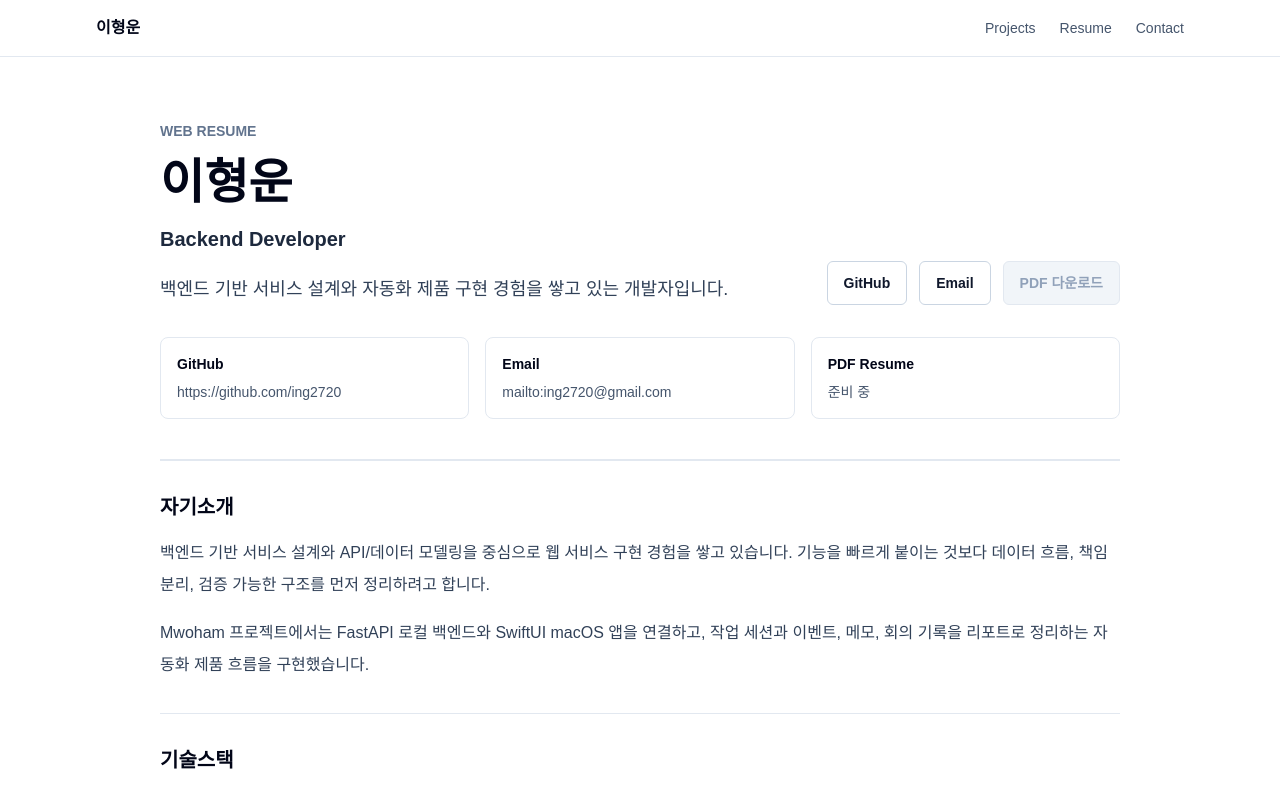
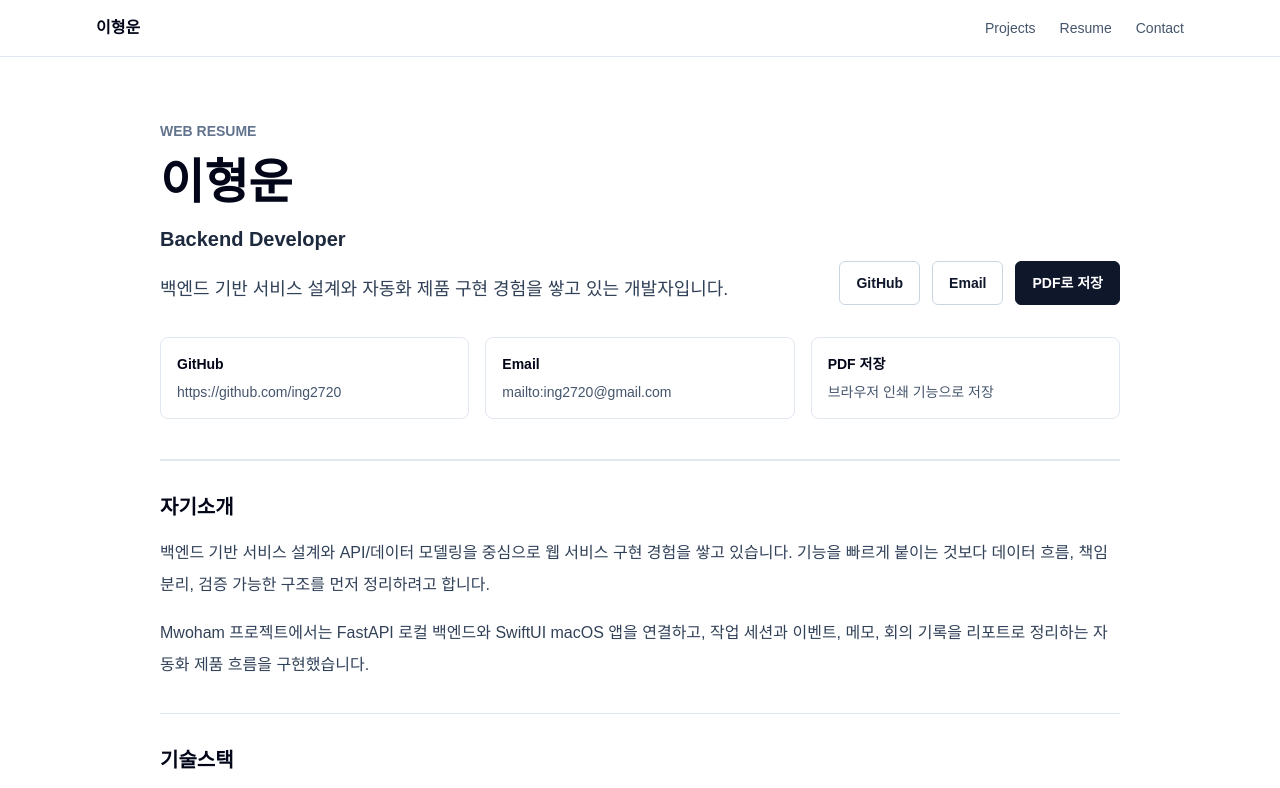
Before and after one commit to ing2720/profile, a Next.js app: page /resume in a window 1280 px wide. Shown: the top 788 px of the page. Built offline with nearby package versions, Linux system fonts and the light colour scheme.

Commit message:
feat: support resume print export

```diff
--- a/src/app/globals.css
+++ b/src/app/globals.css
@@ -25,6 +25,16 @@ body {
   }
 
   body {
+    background: #ffffff;
     font-size: 12px;
   }
+
+  main {
+    background: #ffffff !important;
+  }
+
+  a,
+  button {
+    box-shadow: none !important;
+  }
 }
--- a/src/app/resume/page.tsx
+++ b/src/app/resume/page.tsx
@@ -1,11 +1,10 @@
 import type { Metadata } from "next";
-import { existsSync } from "node:fs";
-import { join } from "node:path";
 import { Footer } from "@/components/layout/Footer";
 import { Header } from "@/components/layout/Header";
 import { Badge } from "@/components/ui/Badge";
 import { ButtonLink } from "@/components/ui/ButtonLink";
 import { DetailSection } from "@/components/ui/DetailSection";
+import { PrintButton } from "@/components/ui/PrintButton";
 import { ProjectCard } from "@/components/ui/ProjectCard";
 import { experiences } from "@/data/experiences";
 import { profile } from "@/data/profile";
@@ -38,10 +37,6 @@ function getDisplayValue(href: string, fallback: string) {
 }
 
 export default function ResumePage() {
-  // TODO: public/resume.pdf 파일이 추가되면 아래 버튼이 자동으로 활성화됩니다.
-  const hasResumePdf = existsSync(join(process.cwd(), "public", "resume.pdf"));
-  const resumePdfHref = hasResumePdf ? profile.links.resumePdf.href : undefined;
-
   return (
     <>
       <Header />
@@ -66,9 +61,7 @@ export default function ResumePage() {
               <div className="flex flex-wrap gap-3 lg:justify-end print:hidden">
                 <ButtonLink href={profile.links.github.href}>GitHub</ButtonLink>
                 <ButtonLink href={profile.links.email.href}>Email</ButtonLink>
-                <ButtonLink href={resumePdfHref} variant="primary">
-                  PDF 다운로드
-                </ButtonLink>
+                <PrintButton>PDF로 저장</PrintButton>
               </div>
             </div>
 
@@ -86,9 +79,9 @@ export default function ResumePage() {
                 </dd>
               </div>
               <div className="rounded-lg border border-slate-200 p-4">
-                <dt className="font-semibold text-slate-950">PDF Resume</dt>
+                <dt className="font-semibold text-slate-950">PDF 저장</dt>
                 <dd className="mt-2 break-words text-slate-600">
-                  {hasResumePdf ? profile.links.resumePdf.href : "준비 중"}
+                  브라우저 인쇄 기능으로 저장
                 </dd>
               </div>
             </dl>
@@ -114,7 +107,7 @@ export default function ResumePage() {
             <div className="grid gap-5 md:grid-cols-2">
               {skillCategories.map((category) => (
                 <section
-                  className="min-w-0 rounded-lg border border-slate-200 p-5 print:border-slate-300"
+                  className="min-w-0 rounded-lg border border-slate-200 p-5 print:break-inside-avoid print:border-slate-300"
                   key={category.category}
                 >
                   <h2 className="text-base font-bold text-slate-950">
@@ -142,7 +135,7 @@ export default function ResumePage() {
             <div className="space-y-5">
               {experiences.map((experience) => (
                 <section
-                  className="min-w-0 rounded-lg border border-slate-200 p-5 print:border-slate-300"
+                  className="min-w-0 rounded-lg border border-slate-200 p-5 print:break-inside-avoid print:border-slate-300"
                   key={`${experience.organization}-${experience.title}`}
                 >
                   <p className="text-sm font-semibold text-slate-500">
@@ -167,14 +160,16 @@ export default function ResumePage() {
             </div>
           </DetailSection>
 
+          <div className="print:hidden">
             <DetailSection title="링크">
               <div className="flex flex-wrap gap-3">
                 <ButtonLink href={profile.links.github.href}>GitHub</ButtonLink>
                 <ButtonLink href={profile.links.email.href}>Email</ButtonLink>
                 <ButtonLink href="/projects">프로젝트 페이지</ButtonLink>
-              <ButtonLink href={resumePdfHref}>PDF Resume</ButtonLink>
+                <PrintButton>인쇄/PDF 저장</PrintButton>
               </div>
             </DetailSection>
+          </div>
         </article>
       </main>
       <Footer />
--- a/src/components/ui/ButtonLink.tsx
+++ b/src/components/ui/ButtonLink.tsx
@@ -20,7 +20,7 @@ export function ButtonLink({
   variant = "secondary"
 }: ButtonLinkProps) {
   const baseClassName =
-    "inline-flex min-h-11 max-w-full items-center justify-center rounded-md border px-4 py-2 text-center text-sm font-semibold leading-5 transition-colors focus-visible:outline focus-visible:outline-2 focus-visible:outline-offset-2 focus-visible:outline-slate-900";
+    "inline-flex min-h-11 max-w-full items-center justify-center rounded-md border px-4 py-2 text-center text-sm font-semibold leading-5 transition-colors focus-visible:outline focus-visible:outline-2 focus-visible:outline-offset-2 focus-visible:outline-slate-900 print:hidden";
   const variantClassName =
     variant === "primary"
       ? "border-slate-900 bg-slate-900 text-white hover:bg-slate-800"
--- a/src/components/ui/DetailSection.tsx
+++ b/src/components/ui/DetailSection.tsx
@@ -5,7 +5,7 @@ type DetailSectionProps = {
 
 export function DetailSection({ title, children }: DetailSectionProps) {
   return (
-    <section className="border-t border-slate-200 py-7 sm:py-8">
+    <section className="border-t border-slate-200 py-7 print:break-inside-avoid print:py-4 sm:py-8">
       <h2 className="text-xl font-bold leading-7 text-slate-950">{title}</h2>
       <div className="mt-4 min-w-0 text-base leading-8 text-slate-700">
         {children}
--- /dev/null
+++ b/src/components/ui/PrintButton.tsx
@@ -0,0 +1,18 @@
+"use client";
+
+type PrintButtonProps = {
+  children: React.ReactNode;
+};
+
+export function PrintButton({ children }: PrintButtonProps) {
+  return (
+    <button
+      aria-label="현재 웹 이력서 페이지를 인쇄하거나 PDF로 저장"
+      className="inline-flex min-h-11 max-w-full items-center justify-center rounded-md border border-slate-900 bg-slate-900 px-4 py-2 text-center text-sm font-semibold leading-5 text-white transition-colors hover:bg-slate-800 focus-visible:outline focus-visible:outline-2 focus-visible:outline-offset-2 focus-visible:outline-slate-900 print:hidden"
+      onClick={() => window.print()}
+      type="button"
+    >
+      {children}
+    </button>
+  );
+}
--- a/src/components/ui/ProjectCard.tsx
+++ b/src/components/ui/ProjectCard.tsx
@@ -8,7 +8,7 @@ type ProjectCardProps = {
 
 export function ProjectCard({ project }: ProjectCardProps) {
   return (
-    <article className="flex h-full min-w-0 flex-col rounded-lg border border-slate-200 bg-white p-5 shadow-sm sm:p-6">
+    <article className="flex h-full min-w-0 flex-col rounded-lg border border-slate-200 bg-white p-5 shadow-sm print:break-inside-avoid print:shadow-none sm:p-6">
       <div className="min-w-0">
         <p className="text-sm font-semibold text-slate-500">
           {project.slug === "mwoham" ? "Main Project" : "Featured Project"}
--- a/src/data/profile.ts
+++ b/src/data/profile.ts
@@ -29,8 +29,8 @@ export const profile: Profile = {
       href: "mailto:ing2720@gmail.com"
     },
     resumePdf: {
-      label: "Resume PDF",
-      href: "/resume.pdf"
+      label: "Resume",
+      href: "/resume"
     }
   }
 };
--- a/src/data/projects.ts
+++ b/src/data/projects.ts
@@ -184,7 +184,7 @@ export const projects: Project[] = [
       "정적 데이터 기반 콘텐츠 관리",
       "프로젝트 상세 페이지 중심 구조",
       "반응형 UI 구성",
-      "웹 이력서와 PDF 다운로드 제공 예정",
+      "웹 이력서와 브라우저 PDF 저장 흐름",
       "Vercel 배포 예정",
       "SEO 고도화 예정"
     ],
@@ -199,7 +199,7 @@ export const projects: Project[] = [
       "프로젝트 목록과 상세 페이지 제공 예정",
       "모바일 대응 반응형 레이아웃",
       "웹 이력서 페이지 제공 예정",
-      "PDF 이력서 다운로드 제공 예정",
+      "브라우저 인쇄 기반 PDF 저장 지원",
       "Vercel 정적 배포 예정",
       "SEO 메타데이터 고도화 예정"
     ],
```
Also changed, not shown: 1 other file (tests, documents, lock files or other folders). Lines whose indentation alone changed are shown as unchanged.
